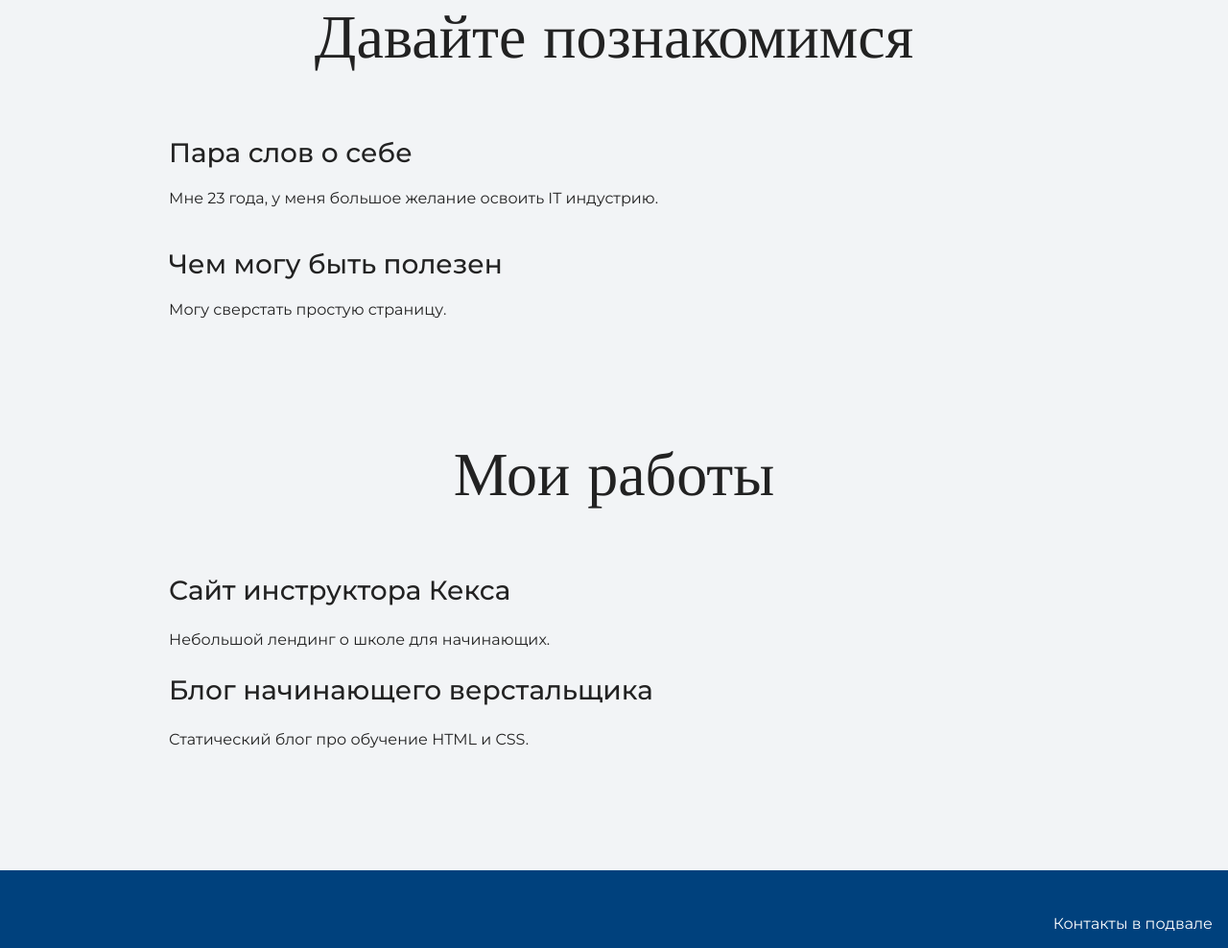
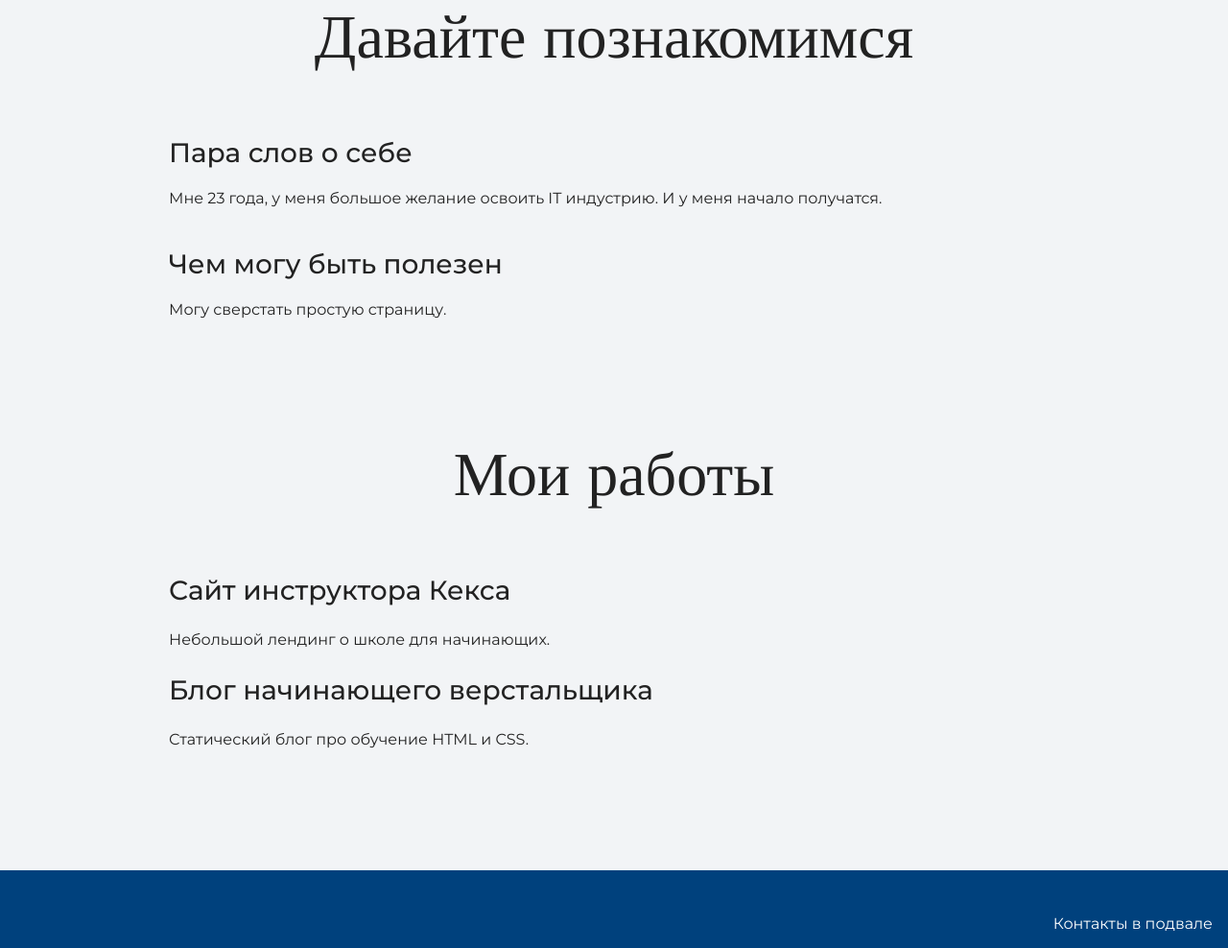
Before and after one commit to romanjob08/my-site, a plain HTML site: page index.html in a window 1280 px wide. Shown: the part 1033-2021 px from the top of the page at 96% size. Drawn offline with nearby package versions, Linux system fonts and the light colour scheme.

Commit message:
Изменения на главной странице.

```diff
--- a/index.html
+++ b/index.html
@@ -25,7 +25,7 @@
         <div class="container">
             <h2 class="subheading">Давайте познакомимся</h2>
             <h3>Пара слов о себе</h3>
-            <p>Мне 23 года, у меня большое желание освоить IT индустрию. </p>
+            <p>Мне 23 года, у меня большое желание освоить IT индустрию. И у меня начало получатся. </p>
             <h3>Чем могу быть полезен</h3>
             <p>Могу сверстать простую страницу.</p>
         </div>
```
